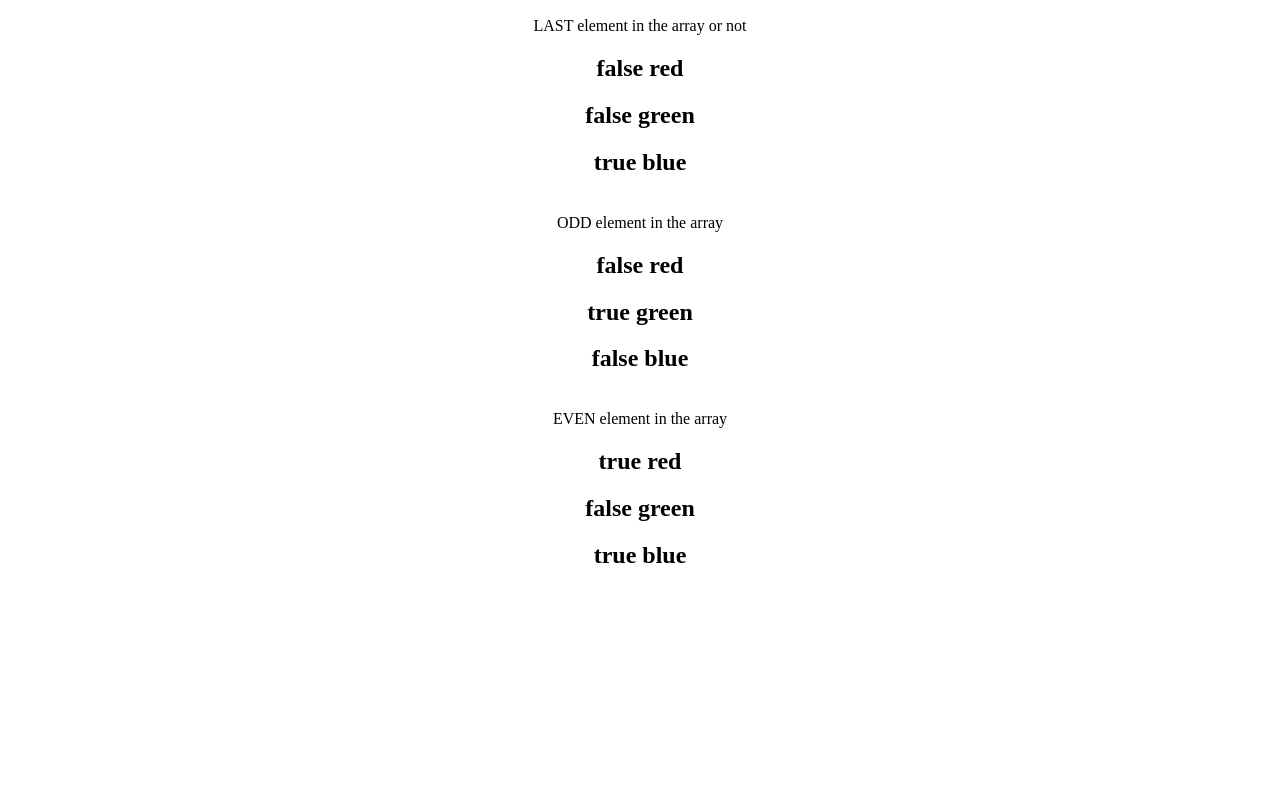
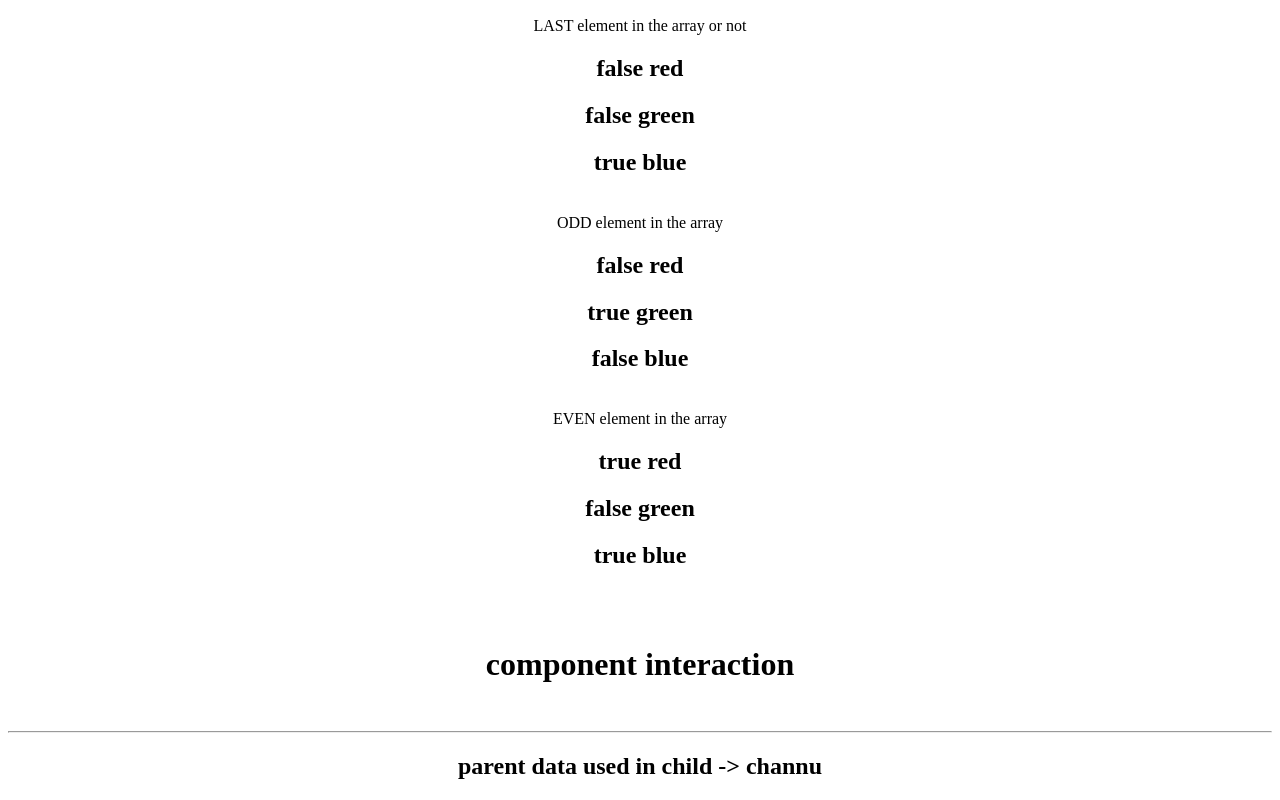
Before and after one commit to channaveerayya/my-app, an Angular app: page / in a window 1280 px wide. Shown: the part 1281-2081 px from the top of the page. Before the commit the page ends 1870 px from the top, so only its background shows below. Built offline with nearby package versions, Linux system fonts and the light colour scheme.

Commit message:
Component Interaction by PARENT TO CHILD

```diff
--- a/src/app/app.component.html
+++ b/src/app/app.component.html
@@ -3,5 +3,5 @@
   <h1>
     Welcome to {{ title }}!
   </h1>
- <app-test></app-test>
+ <app-test [parentData]='parentName'></app-test>
  </div>
--- a/src/app/app.component.ts
+++ b/src/app/app.component.ts
@@ -6,5 +6,6 @@ import { Component } from '@angular/core';
   styleUrls: ['./app.component.css']
 })
 export class AppComponent {
+  public parentName = 'channu';
   title = 'channu ';
 }
--- a/src/app/test/test.component.html
+++ b/src/app/test/test.component.html
@@ -89,3 +89,7 @@ EVEN element in the array <br>
 <div *ngFor="let col of colors; even as e">
     <h2>{{e}} {{col}}</h2>
 </div>
+<br><br>
+<h1>component interaction </h1>
+<br><hr>
+<h2>parent data used in child -> {{parentData}}</h2>
```
Also changed, not shown: src/app/test/test.component.ts (+5 -2 lines).
